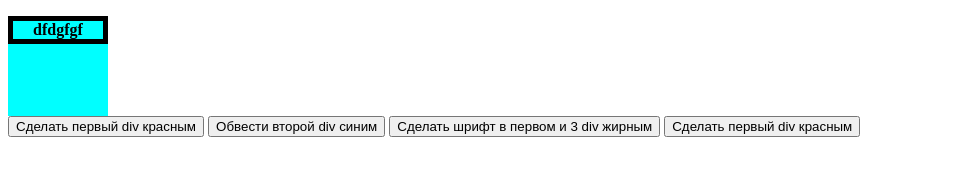
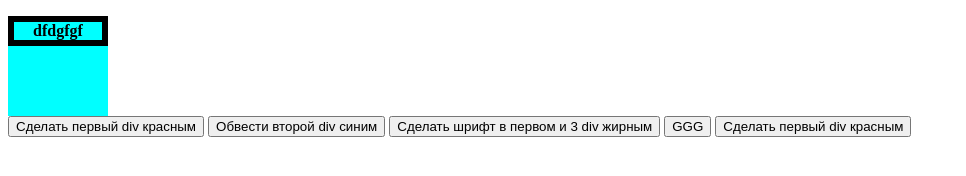
Before and after one commit to khudysh/test-repo, a plain HTML site: page index.html in a window 1280 px wide. Shown: the whole page, without its empty margins (0-966 px from the left). Drawn offline with nearby package versions, Linux system fonts and the light colour scheme; no server answers.

Commit message:
Сделал тестовый коммит

```diff
--- a/index.html
+++ b/index.html
@@ -19,7 +19,7 @@
     <input type="button" value="Обвести второй div синим" id="but2" >
     <input type="button" value="Сделать шрифт в первом и 3 div жирным" id="but3">
 
-
+<button>GGG</button>
     <input type="button" value="Сделать первый div красным"  id="but5">
     <script src="https://ajax.googleapis.com/ajax/libs/jquery/3.7.0/jquery.min.js"></script>
     <script src="index.js"></script>
--- a/index.js
+++ b/index.js
@@ -7,7 +7,7 @@
 
 getCities()
 
-
+let gg = 5;
 // let url = 'https://proverili.ru/api/areas';
 // let res = $.ajax(url, { method: 'POST', dataType: 'json', })
 // console.log(res)
--- a/style.css
+++ b/style.css
@@ -6,7 +6,7 @@
 }
 
 #b1i {
-    border: 5px solid black;
+    border: 6px solid black;
     text-align: center;
     font-weight: bolder;
 }
```
